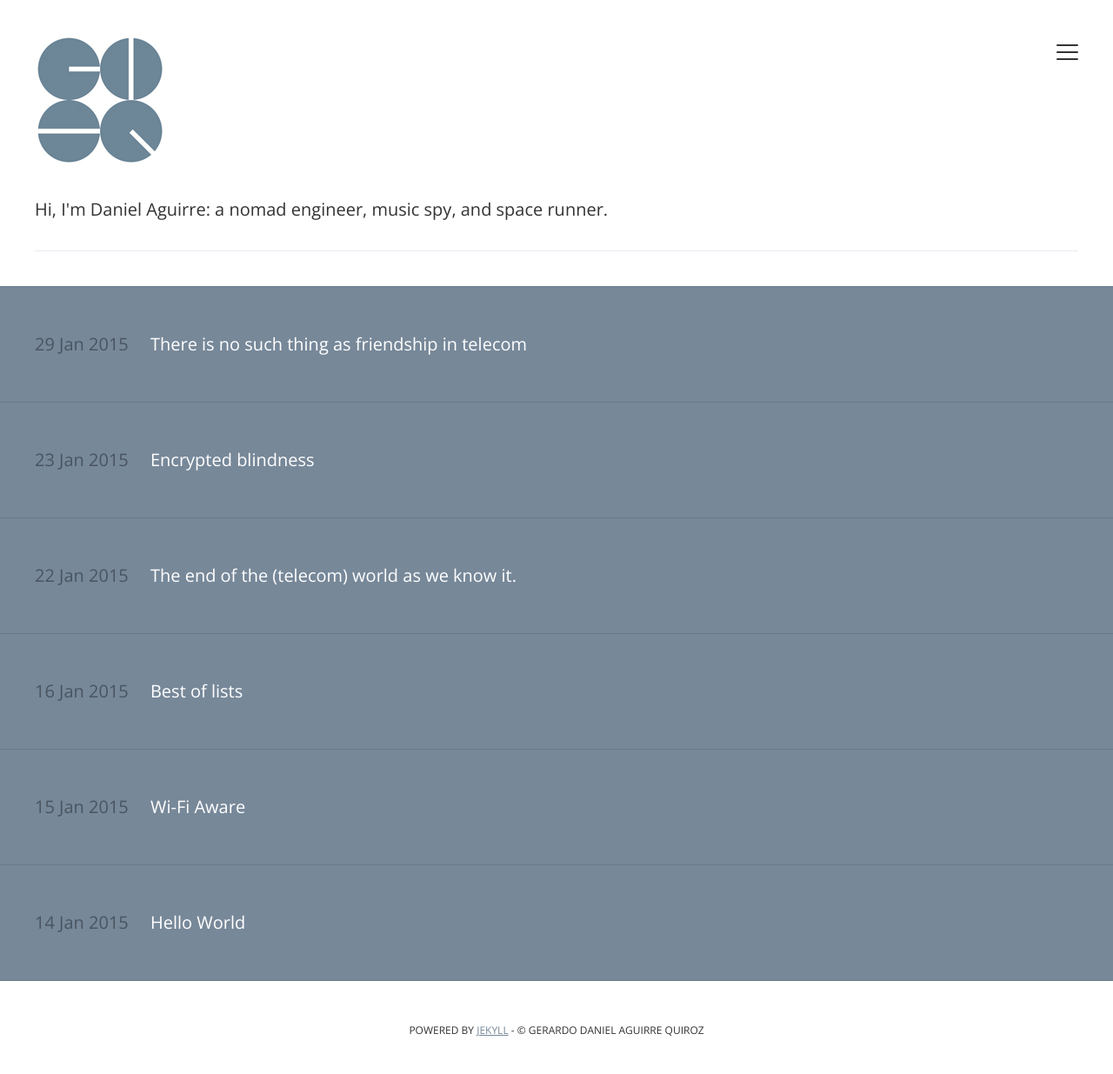
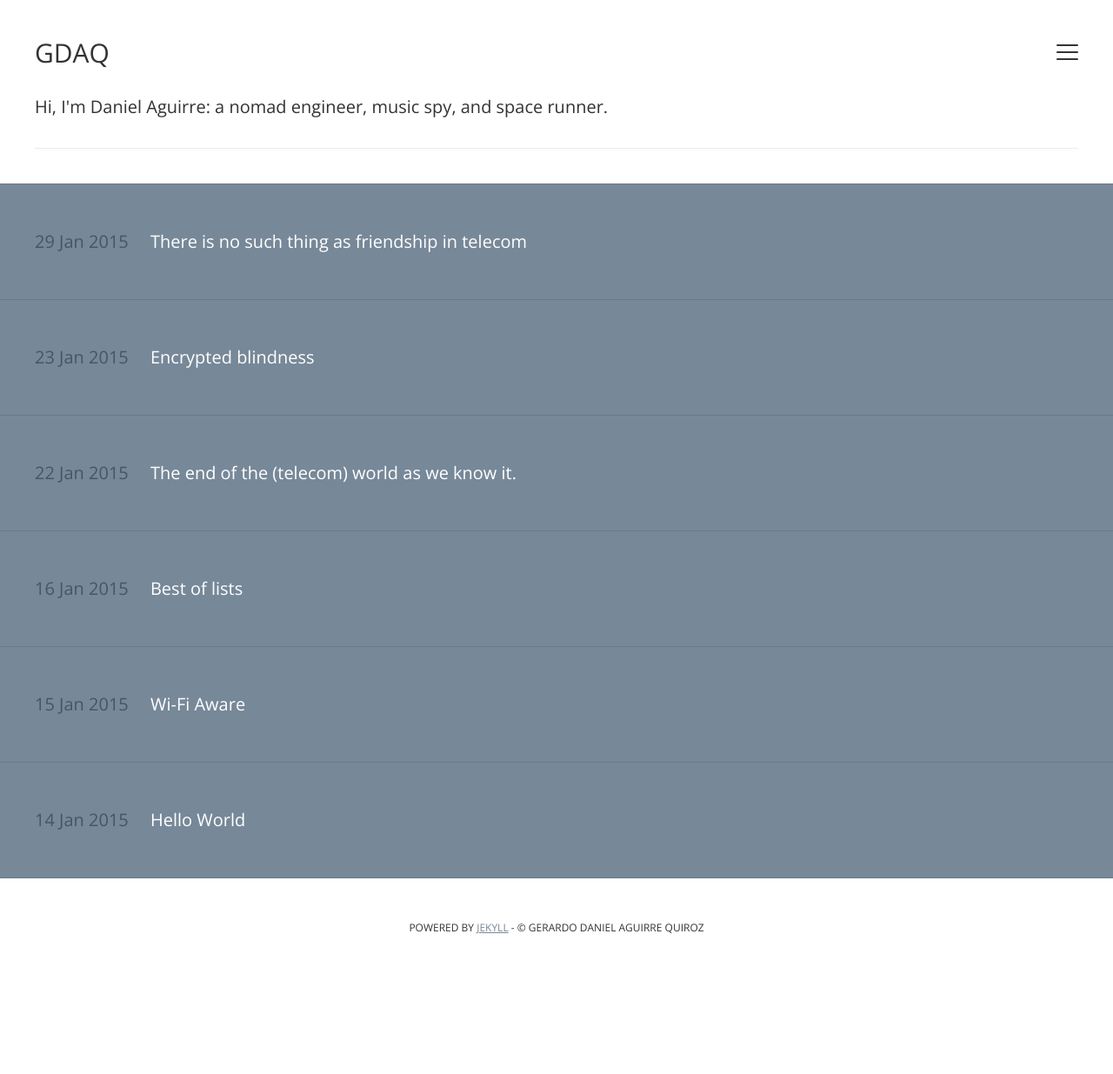
Before and after one commit to gdaq/gdaq.github.io, a Jekyll site: the page built from index.html, in a window 1280 px wide. Shown: the whole page at 87% size. Built offline with Jekyll 4.4.1, drawn with Linux system fonts in a browser that asks for light colours; the list of posts is cut into pages by our own code; after the commit the page ends 1117 px from its top, so only the background shows below that.

Commit message:
logo out

```diff
--- a/_layouts/default.html
+++ b/_layouts/default.html
@@ -91,8 +91,8 @@
 
       <header>
         <div class="h-wrap">
-		      <!-- {{ site.name }} -->
-          <h1 class="title"><a href="{{ site.baseurl }}" title="Back to Homepage"><img src="{{ site.baseurl }}/assets/img/logo.jpg" alt="logo" title="GDAQ"></a></h1>
+		      <!-- <img src="{{ site.baseurl }}/assets/img/logo.jpg" alt="logo" title="GDAQ"> -->
+          <h1 class="title"><a href="{{ site.baseurl }}" title="Back to Homepage">{{ site.name }}</a></h1>
           <a class="menu-icon" title="Open Bio"><span class="lines"></span></a>
        	<p></p>
         <nav class="navigation">
```
